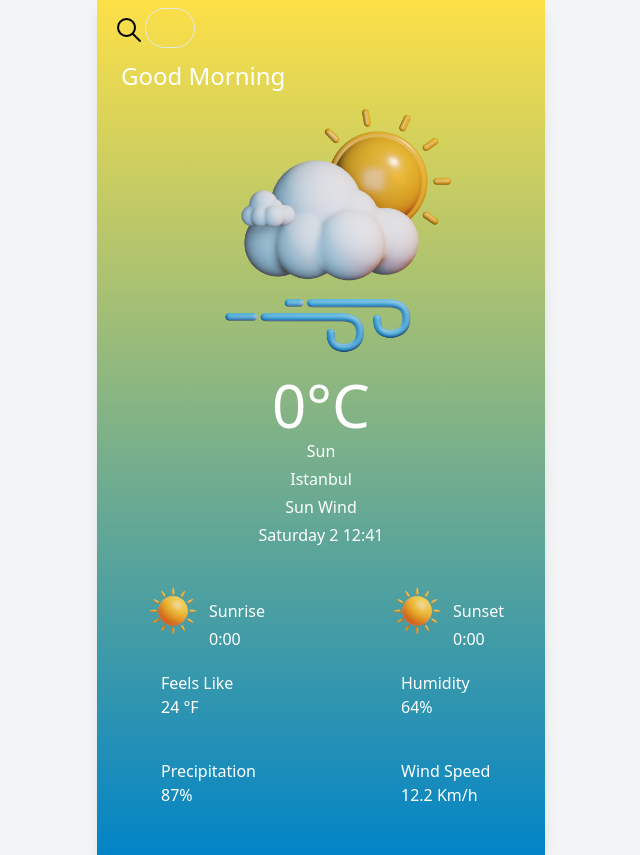
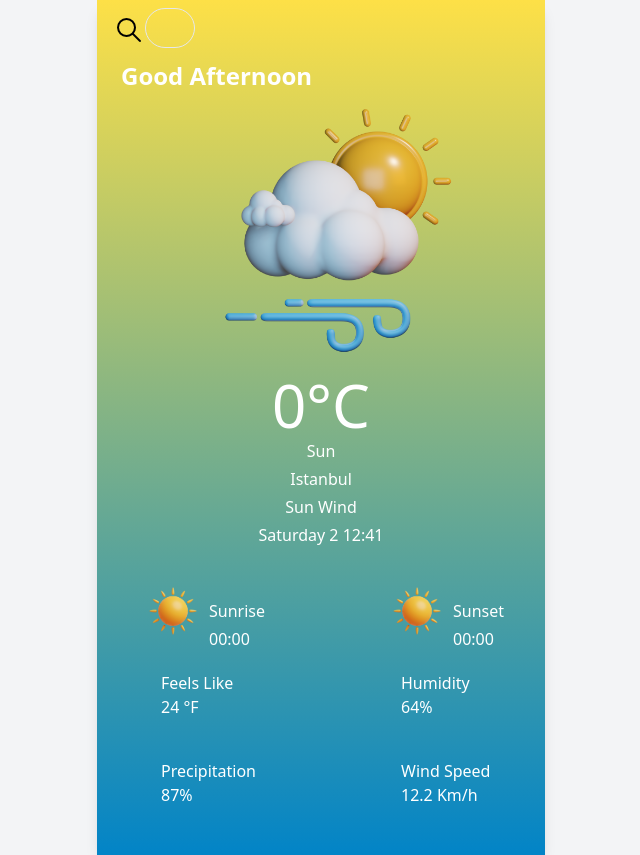
Before and after one commit to ertugrulsertaslan/weather-app, a React (Vite) app: page / in a window 1280 px wide. Shown: the whole page, without its empty margins (319-959 px from the left). Built offline with nearby package versions, Linux system fonts and the light colour scheme; no server answers.

Commit message:
fix message time and change sunset, sunrise time view

```diff
--- a/src/App.jsx
+++ b/src/App.jsx
@@ -93,8 +93,10 @@ function App() {
   const Messsage = () => {
     const time = new Date();
     const hours = time.getHours();
-    if (hours > 19 || hours < 7) {
+    if (hours >= 19 || hours <= 7) {
       return "Good Night";
+    } else if (hours >= 12 || hours <= 18) {
+      return "Good Afternoon";
     } else {
       return "Good Morning";
     }
@@ -138,8 +140,11 @@ function App() {
     let unix_timestamp = weather ? weather.sys.sunrise : "";
     let date = new Date(unix_timestamp * 1000);
     let hours = date.getHours();
+    if (hours < 10) {
+      hours = "0" + date.getHours();
+    }
     let minutes = "0" + date.getMinutes();
-    let formattedTime = hours + ":" + minutes.substr(-2);
+    let formattedTime = hours + ":" + minutes.slice(-2);
 
     return formattedTime;
   };
@@ -147,8 +152,11 @@ function App() {
     let unix_timestamp = weather ? weather.sys.sunset : "";
     let date = new Date(unix_timestamp * 1000);
     let hours = date.getHours();
+    if (hours < 10) {
+      hours = "0" + date.getHours();
+    }
     let minutes = "0" + date.getMinutes();
-    let formattedTime = hours + ":" + minutes.substr(-2);
+    let formattedTime = hours + ":" + minutes.slice(-2);
 
     return formattedTime;
   };
@@ -172,7 +180,9 @@ function App() {
               />
             </div>
             <div className="mt-3 ml-4">
-              <h2 className="m-0 text-white mb-1 text-2xl">{Messsage()}</h2>
+              <h2 className="m-0 text-white mb-1 mt-2 text-2xl font-bold">
+                {Messsage()}
+              </h2>
             </div>
           </header>
 
```
